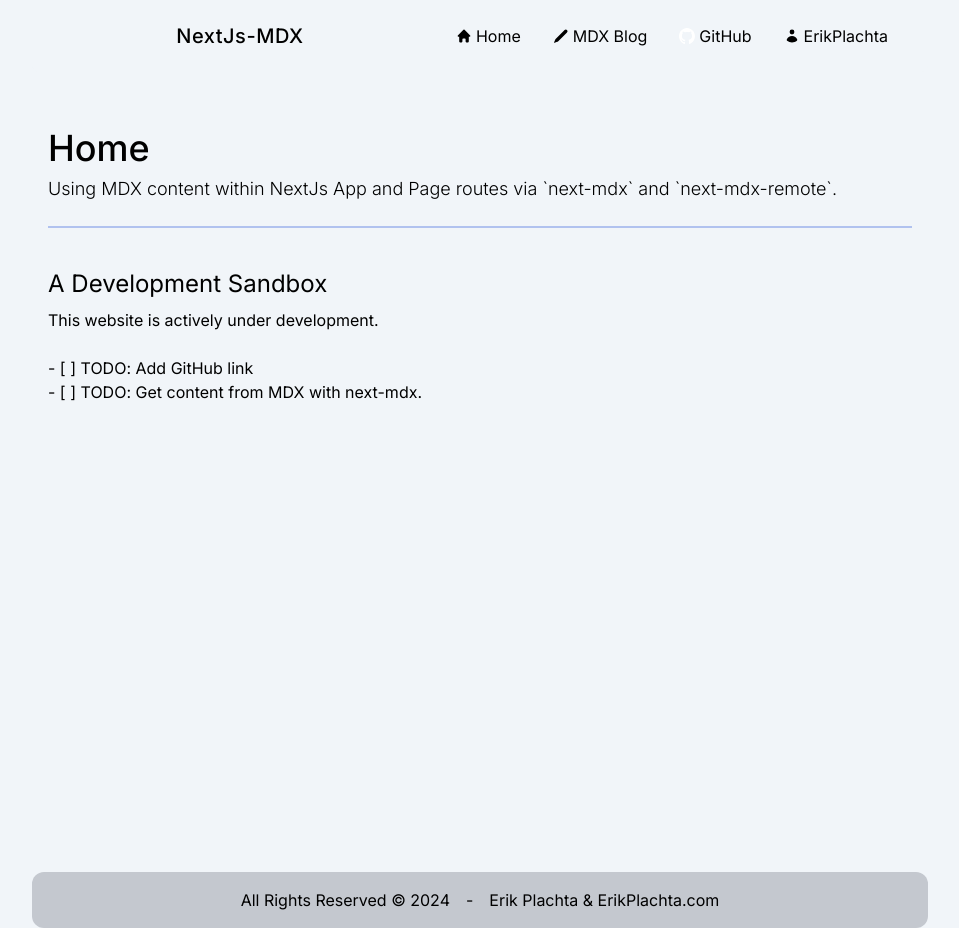
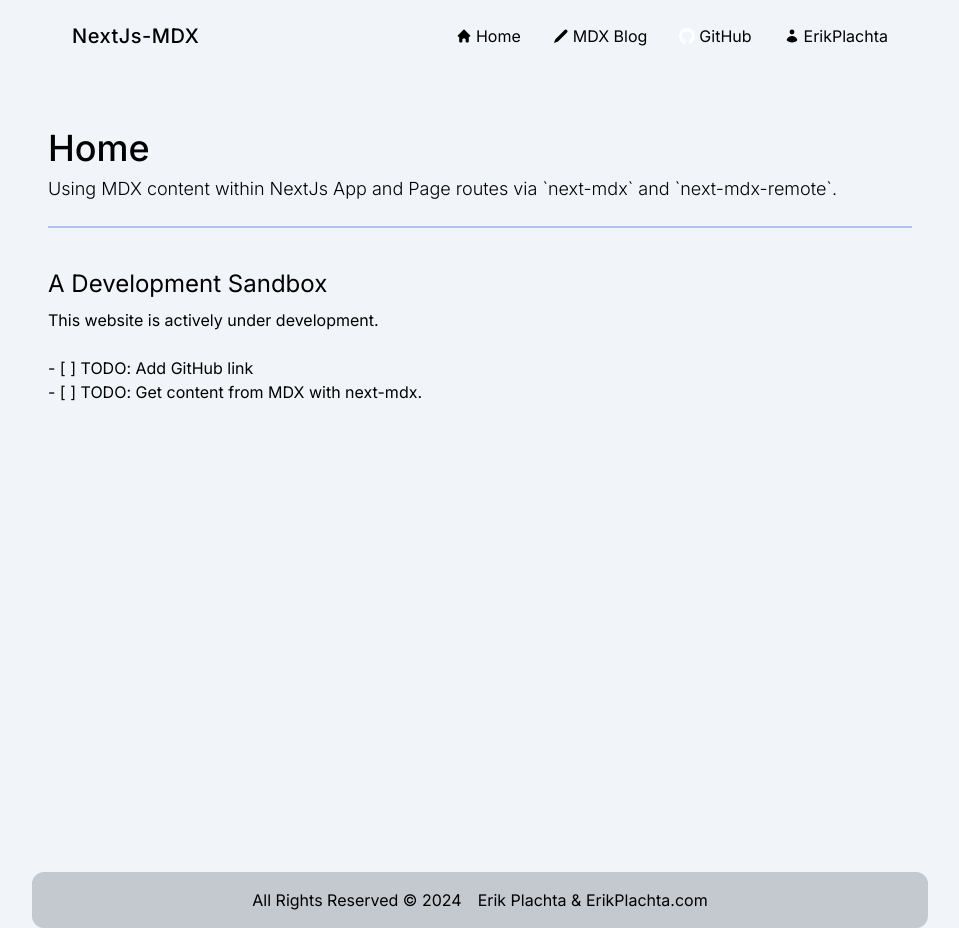
Before and after one commit to ErikPlachta/nextjs-mdx, a Next.js app: page / in a window 1280 px wide. Shown: the whole page, without its empty margins (160-1119 px from the left). Built offline with nearby package versions, Linux system fonts and the light colour scheme; what tailwind-highlightjs would draw is missing.

Commit message:
Cleanup header config.

```diff
--- a/context-config.tsx
+++ b/context-config.tsx
@@ -139,8 +139,9 @@ const config: ContextConfig = {
       },
       footer: {
         content: {
-          title: "ErikPlachta.com", // Empty string required to keep field blank at this time
+          title: "ErikPlachta.com",
           developer: "Erik Plachta",
+          // copyright: `All Rights Reserved © ${new Date().getFullYear()}`,
         },
       },
     },
--- a/src/components/footer/config.tsx
+++ b/src/components/footer/config.tsx
@@ -8,47 +8,28 @@ import { HomeIcon, PencilIcon } from "@heroicons/react/20/solid";
 /**
  * The default props for the `footer` and `nav` components within breadcrumb component.
  */
-export default function footer(): FooterDefault {
+export default function getFooterDefaultConfig(): FooterDefault {
   return {
     content: {
       title: "BRAND_NAME_UNDEFINED",
-      description: "BRAND_SLOG_UNDEFINED",
       developer: "DEVELOPER_NAME_UNDEFINED",
+      copyright: `All Rights Reserved © ${new Date().getFullYear()}`,
     },
     dataRole: {
-      wrapper: undefined,
-      brandingWrapper: undefined,
-      title: "footer-title",
-      description: "footer-description",
-      nav: "footer-nav",
-      navList: "footer-nav-list",
-      navItem: "footer-nav-item",
-      navLink: "footer-nav-item-link",
+      wrapper: "footer-wrapper",
+      branding: "footer-branding",
+      copyright: "footer-copyright",
     },
     style: {
       wrapper: {
-        tailwinds: undefined,
+        tailwinds:
+          "space-evenly m-auto flex w-full justify-center gap-4 rounded-xl bg-slate-900/20 p-4 px-8",
       },
-      brandingWrapper: {
-        tailwinds: undefined,
+      branding: {
+        tailwinds: "mt-auto flex justify-center text-center",
       },
-      title: {
-        tailwinds: undefined,
-      },
-      description: {
-        tailwinds: undefined,
-      },
-      nav: {
-        tailwinds: undefined,
-      },
-      navList: {
-        tailwinds: undefined,
-      },
-      navItem: {
-        tailwinds: undefined,
-      },
-      navLink: {
-        tailwinds: undefined,
+      copyright: {
+        tailwinds: "mt-auto flex justify-center text-center",
       },
     },
   };
--- a/src/components/footer/index.tsx
+++ b/src/components/footer/index.tsx
@@ -1,7 +1,6 @@
 import React from "react";
 import { FooterConfig, FooterDefault } from "./types";
-// import validateProps from "@/lib/ValidateProps";
-// import { HomeIcon, PencilIcon } from "@heroicons/react/20/solid";
+import getFooterDefaultConfig from "./config";
 
 /**
  * Footer component for the full application with defaults and optional user defined props via context.
@@ -9,42 +8,20 @@ import { FooterConfig, FooterDefault } from "./types";
 export default function Footer(
   props: FooterDefault & Partial<FooterConfig>,
 ): JSX.Element {
-  const { dataRole, content, style } = props;
-  // Takes expected defaults, user defined props, validates them, and returns props object.
-  // const { invalidProps, validProps } = validateProps(FooterDefault, props);
-
-  // console.log('invalidProps: ', invalidProps)
-  // console.log('validProps: ', validProps)
-
-  // Return component
+  let defaults = getFooterDefaultConfig();
+  let { content, dataRole, style } = { ...defaults, ...props };
   return (
-    <footer
-      data-role={dataRole?.wrapper || "footer-wrapper"}
-      className={
-        style?.wrapper?.tailwinds ||
-        "space-evenly m-auto flex w-full justify-center gap-4 rounded-xl bg-slate-900/20 p-4 px-8"
-      }
-    >
+    <footer data-role={dataRole.wrapper} className={style.wrapper.tailwinds}>
       <span
-        data-role={dataRole.copyright || "footer-copyright"}
-        className="mt-auto flex justify-center text-center"
+        data-role={dataRole.copyright}
+        className={style.copyright?.tailwinds}
       >
-        All Rights Reserved © {new Date().getFullYear()}
+        {content.copyright}
       </span>
-      <span className="mt-auto flex justify-center text-center">-</span>
-      <span
-        data-role={dataRole?.branding || "footer-branding"}
-        className={
-          style.description?.tailwinds ||
-          "mt-auto flex justify-center text-center"
-        }
-      >
+      <span data-role={dataRole.branding} className={style.branding.tailwinds}>
         {content?.developer && `${content.developer}`}
         {content?.title && ` & ${content.title}`}
       </span>
-
-      {/* TODO: Onboard this component.
-       <Breadcrumb {...BreadCrumb} /> */}
     </footer>
   );
 }
--- a/src/components/footer/types.ts
+++ b/src/components/footer/types.ts
@@ -6,8 +6,8 @@ import { StylesType } from "@/libs/context/types";
 export interface FooterConfig {
   content?: {
     title?: string;
-    description?: string;
     developer?: string;
+    copyright?: string;
   };
   dataRole?: {
     wrapper?: string | undefined;
@@ -25,8 +25,8 @@ export interface FooterConfig {
 export interface FooterDefault {
   content: {
     title: string;
-    description?: string | undefined;
     developer?: string | undefined;
+    copyright?: string | undefined;
   };
   dataRole: {
     [key: string]: string | undefined;
--- a/src/components/header/branding.tsx
+++ b/src/components/header/branding.tsx
@@ -12,32 +12,17 @@ export default function Branding({
   return (
     <div
       data-role={dataRole?.brandingWrapper}
-      className={
-        style?.brandingWrapper?.tailwinds ||
-        "justify-left md:justify-left md:items-left pointer-events-auto flex w-full min-w-[fit-content] items-center justify-center backdrop-blur md:backdrop-filter-none"
-      }
+      className={style.brandingWrapper.tailwinds}
     >
-      <Link
-        href="/"
-        className={
-          style?.titleLink?.tailwinds ||
-          "md:px-auto flex w-[100%] rounded-bl rounded-br bg-slate-800/70 px-2 text-center md:w-auto md:bg-transparent"
-        }
-      >
-        <h1
-          data-role={dataRole?.title}
-          className={
-            style?.title?.tailwinds ||
-            "bg:transparent md:px-auto m-auto w-full p-2 text-xl font-medium tracking-wide"
-          }
-        >
+      <Link href="/" className={style.titleLink.tailwinds}>
+        <h1 data-role={dataRole?.title} className={style.title.tailwinds}>
           {content.title}
         </h1>
       </Link>
       {content?.description && (
         <p
-          data-role="page-description"
-          className={style?.description?.tailwinds || "text-lg font-light"}
+          data-role={dataRole.description}
+          className={style.description.tailwinds}
         >
           {content.description}
         </p>
--- a/src/components/header/config.tsx
+++ b/src/components/header/config.tsx
@@ -41,50 +41,49 @@ export const HeaderDefaultConfig: HeaderDefault = {
   style: {
     wrapper: {
       // The header element.
-      tailwinds: undefined,
+      tailwinds:
+        "fixed md:sticky flex flex-col pointer-events-none md:flex-row gap-4 justify-between max-w-4xl w-full m-auto items-center z-10 top-0 bottom-0 md:bottom-[unset] md:top-0  md:py-2 md:px-6 md:backdrop-blur md:bg-slate-100 dark:md:bg-slate-800/70 rounded-tl-lg rounded-tr-lg md:rounded-none md:rounded-bl-lg md:rounded-br-lg transition-all",
     },
     brandingWrapper: {
-      tailwinds: undefined,
+      tailwinds:
+        "justify-left md:items-left pointer-events-auto flex w-full min-w-[fit-content] items-center backdrop-blur md:backdrop-filter-none",
     },
     titleLink: {
       // Next LINK element, anchor element, around the brand-name
-      tailwinds: undefined,
+      tailwinds:
+        "md:px-auto flex w-[100%] rounded-bl rounded-br bg-slate-800/70 px-2 text-center md:w-auto md:bg-transparent",
     },
     title: {
       // Brand Name ( header-title )
-      tailwinds: undefined,
+      tailwinds:
+        "bg:transparent md:px-auto m-auto w-full p-2 text-xl font-medium tracking-wide",
     },
     description: {
       // Brand slogan / description / summary
-      tailwinds: undefined,
+      tailwinds: "text-lg font-light",
     },
 
     nav: {
       //header-nav: Nav element wrapping List of items (UL)
-      tailwinds: undefined,
+      tailwinds: `md:m-t-auto z-40 w-full bg-slate-100 p-2 backdrop-blur md:bg-transparent md:backdrop-blur-none md:backdrop-filter-none dark:bg-slate-800/70 md:dark:bg-transparent`,
     },
-
-    // navListHamburger: {
-    //TODO: Onboard this hamburger feature into component then add here.
-    //   tailwinds: `md:hidden`,
-    // },
-
     navList: {
       // UL holding LI elements
-      tailwinds: undefined,
+      tailwinds: `space-evenly pointer-events-auto z-40 flex w-full flex-row justify-center gap-8 md:justify-end md:gap-4`,
     },
     navItem: {
       // LI element holding the Icon and Link
-      tailwinds: undefined,
+      tailwinds: `text-md w-[500px] rounded-lg bg-transparent p-2 shadow-xl shadow-slate-900/30 md:w-[auto] md:text-nowrap md:shadow-none`,
     },
     navIcon: {
       // LI element holding link
-      tailwinds: undefined,
+      tailwinds: "h-5 w-5 md:h-4 md:w-4",
     },
     navLink: {
       // Each link in the nav (UL > LI > A)
       // Next Link element.
-      tailwinds: undefined,
+      tailwinds:
+        "flex flex-col items-center gap-1 text-center hover:text-blue-500 active:text-blue-300 md:flex-row",
     },
   },
 };
@@ -95,6 +94,6 @@ export const HeaderDefaultConfig: HeaderDefault = {
  * The default props for apps Header component, including branding and navigation used by
  * the header and nav components along with the Context library.
  */
-export default function getHeaderDefaults() {
+export default function getHeaderDefaultConfig() {
   return HeaderDefaultConfig;
 }
--- a/src/components/header/index.tsx
+++ b/src/components/header/index.tsx
@@ -30,7 +30,7 @@ export default function Header(props: HeaderDefault): JSX.Element {
   // No props defined for component, throws error.
   if (!props || typeof props !== "object")
     throw new Error(
-      "ERROR: <Header> Component - Invalid props. To review app specific configuration, see `src/app/context/config/index.tsx`. To review default configuration, see `src/app/context/defaults/header.tsx`"
+      "ERROR: <Header> Component - Invalid props. To review app specific configuration, see `src/app/context/config/index.tsx`. To review default configuration, see `src/app/context/defaults/header.tsx`",
     );
 
   // Destructure props
@@ -38,13 +38,7 @@ export default function Header(props: HeaderDefault): JSX.Element {
 
   // Return component
   return (
-    <header
-      data-role={dataRole.wrapper}
-      className={
-        style?.wrapper?.tailwinds ??
-        `fixed md:sticky flex flex-col pointer-events-none md:flex-row gap-4 justify-between max-w-4xl w-full m-auto items-center z-10 top-0 bottom-0 md:bottom-[unset] md:top-0  md:py-2 md:px-6 md:backdrop-blur md:bg-slate-100 dark:md:bg-slate-800/70 rounded-tl-lg rounded-tr-lg md:rounded-none md:rounded-bl-lg md:rounded-br-lg transition-all`
-      }
-    >
+    <header data-role={dataRole.wrapper} className={style.wrapper.tailwinds}>
       <Branding content={content} dataRole={dataRole} style={style} />
       <Navigation content={content} dataRole={dataRole} style={style} />
     </header>
```
Also changed, not shown: src/components/header/navigation.tsx (+5 -26 lines).
